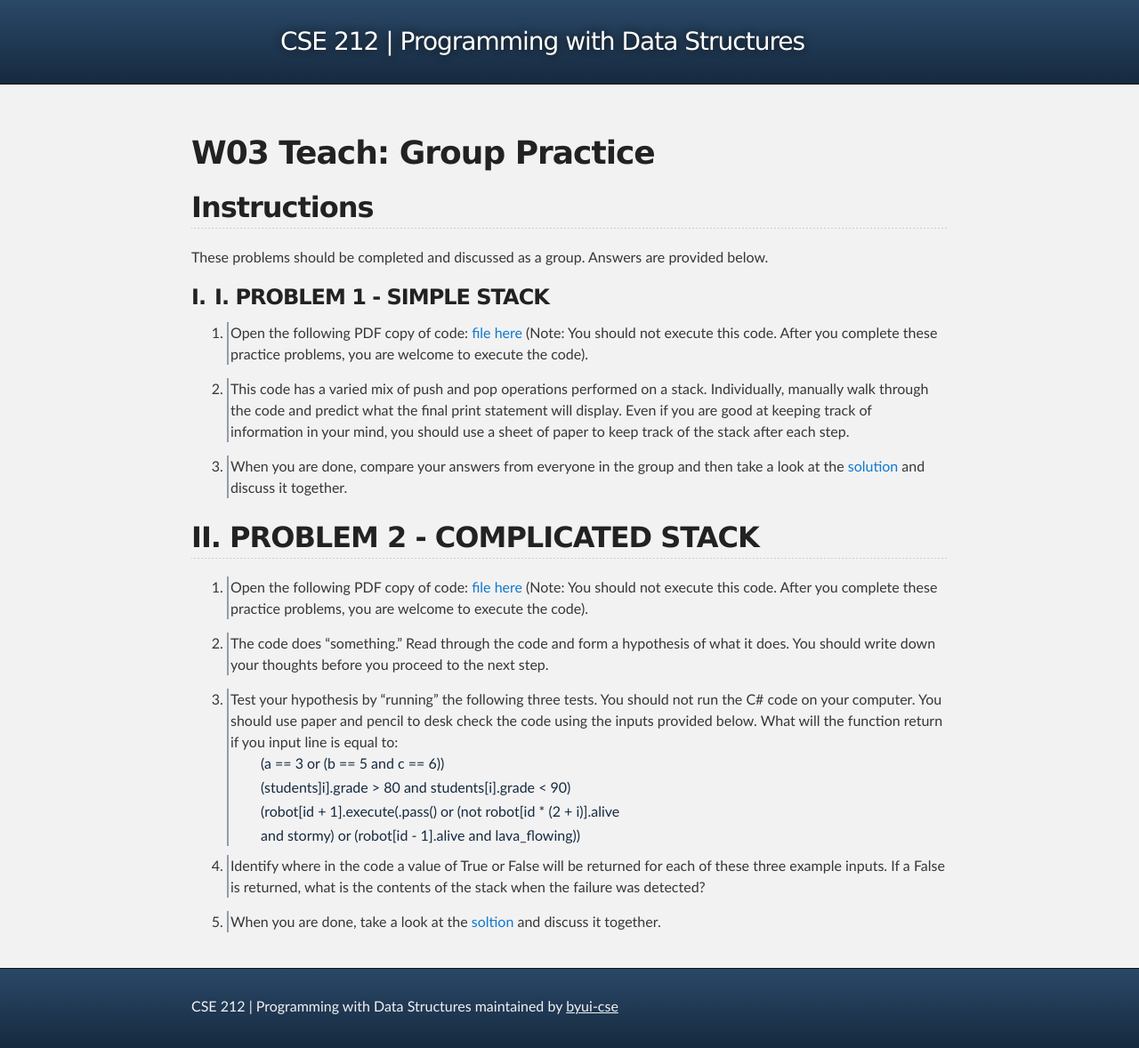
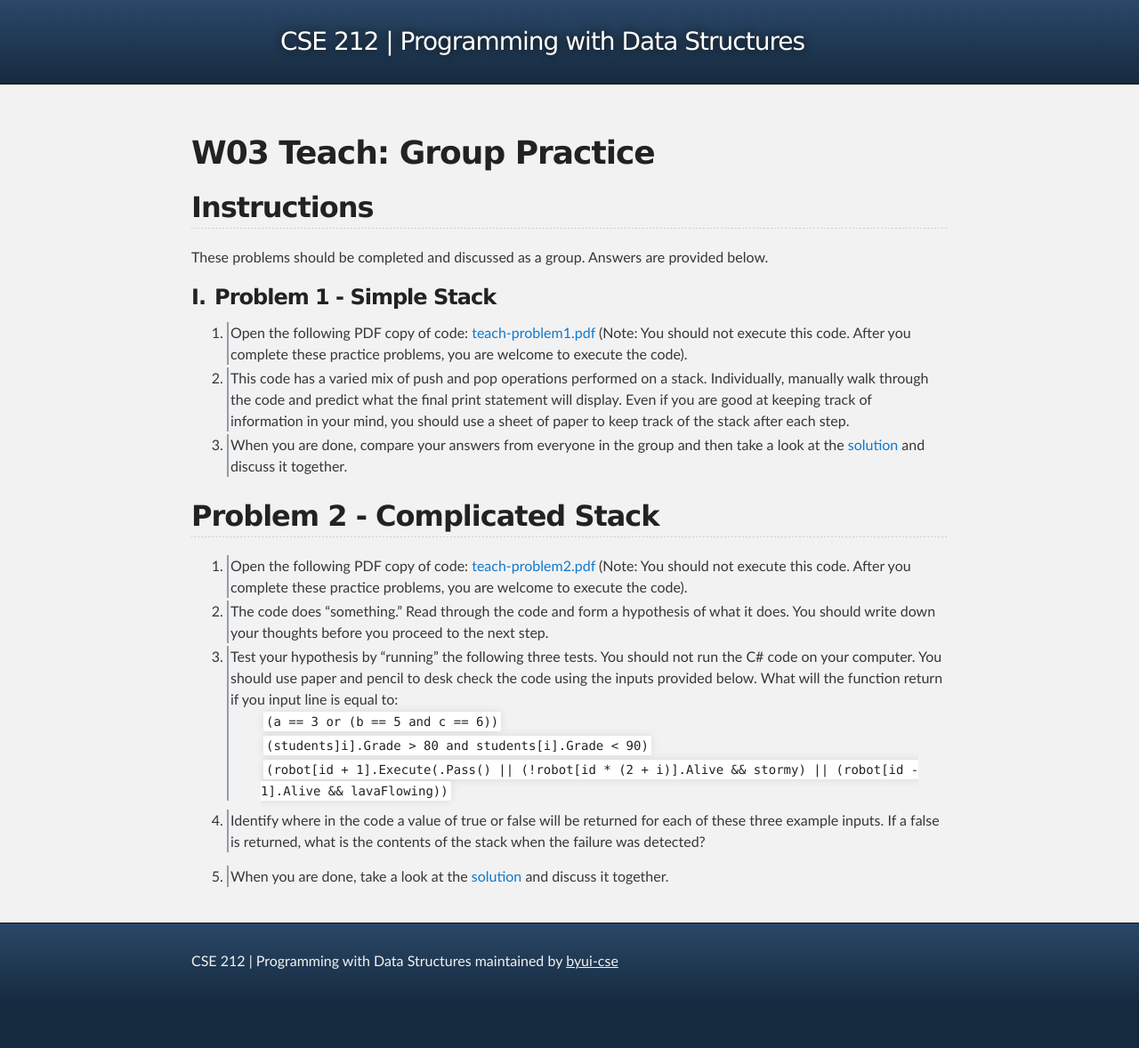
Before and after one commit to byui-cse/cse212-csharp, a Jekyll site: the page built from docs/lesson03/teach.md, in a window 1280 px wide. Shown: the whole page at 89% size. Built offline with Jekyll 4.4.1, drawn with Linux system fonts in a browser that asks for light colours; some web fonts are replaced; after the commit the page ends 1127 px from its top, so only the background shows below that.

Commit message:
Teach 3 updated

```diff
--- a/docs/lesson03/teach.md
+++ b/docs/lesson03/teach.md
@@ -9,24 +9,18 @@ title: "W03 Teach: Group Practice"
 
 These problems should be completed and discussed as a group. Answers are provided below.
 
-### I. PROBLEM 1 - SIMPLE STACK
-  1. Open the following PDF copy of code: [file here]() (Note: You should not execute this code. After you complete these practice problems, you are welcome to execute the code).
+### Problem 1 - Simple Stack
+1. Open the following PDF copy of code: [teach-problem1.pdf](teach-problem1.pdf){:target="_blank"} (Note: You should not execute this code. After you complete these practice problems, you are welcome to execute the code).
+2. This code has a varied mix of push and pop operations performed on a stack. Individually, manually walk through the code and predict what the final print statement will display. Even if you are good at keeping track of information in your mind, you should use a sheet of paper to keep track of the stack after each step.
+3. When you are done, compare your answers from everyone in the group and then take a look at the [solution](teach-problem1-solution.pdf){:target="_blank"} and discuss it together.
 
-  2. This code has a varied mix of push and pop operations performed on a stack. Individually, manually walk through the code and predict what the final print statement will display. Even if you are good at keeping track of information in your mind, you should use a sheet of paper to keep track of the stack after each step.
+## Problem 2 - Complicated Stack
+1. Open the following PDF copy of code: [teach-problem2.pdf](teach-problem2.pdf){:target="_blank"} (Note: You should not execute this code. After you complete these practice problems, you are welcome to execute the code).
+2. The code does "something." Read through the code and form a hypothesis of what it does. You should write down your thoughts before you proceed to the next step.
+3. Test your hypothesis by "running" the following three tests. You should not run the C# code on your computer. You should use paper and pencil to desk check the code using the inputs provided below. What will the function return if you input line is equal to:
+    * `(a == 3 or (b == 5 and c == 6))`
+    * `(students]i].Grade > 80 and students[i].Grade < 90)`
+    * `(robot[id + 1].Execute(.Pass() || (!robot[id * (2 + i)].Alive && stormy) || (robot[id - 1].Alive && lavaFlowing))`
+4. Identify where in the code a value of true or false will be returned for each of these three example inputs. If a false is returned, what is the contents of the stack when the failure was detected?
 
-  3. When you are done, compare your answers from everyone in the group and then take a look at the [solution]() and discuss it together.
-
-## II. PROBLEM 2 - COMPLICATED STACK
-  1. Open the following PDF copy of code: [file here]() (Note: You should not execute this code. After you complete these practice problems, you are welcome to execute the code).
-
-  2. The code does "something." Read through the code and form a hypothesis of what it does. You should write down your thoughts before you proceed to the next step.
-
-  3. Test your hypothesis by "running" the following three tests. You should not run the C# code on your computer. You should use paper and pencil to desk check the code using the inputs provided below. What will the function return if you input line is equal to:
-       * (a == 3 or (b == 5 and c == 6))
-       * (students]i].grade > 80 and students[i].grade < 90)
-       * (robot[id + 1].execute(.pass() or (not robot[id * (2 + i)].alive
-       *  and stormy) or (robot[id - 1].alive and lava_flowing))
-
-  4. Identify where in the code a value of True or False will be returned for each of these three example inputs. If a False is returned, what is the contents of the stack when the failure was detected?
-
-  5.  When you are done, take a look at the [soltion]() and discuss it together.
+  5.  When you are done, take a look at the [solution](teach-problem2-solution.pdf){:target="_blank"} and discuss it together.
```
Also changed, not shown: 6 other files.
